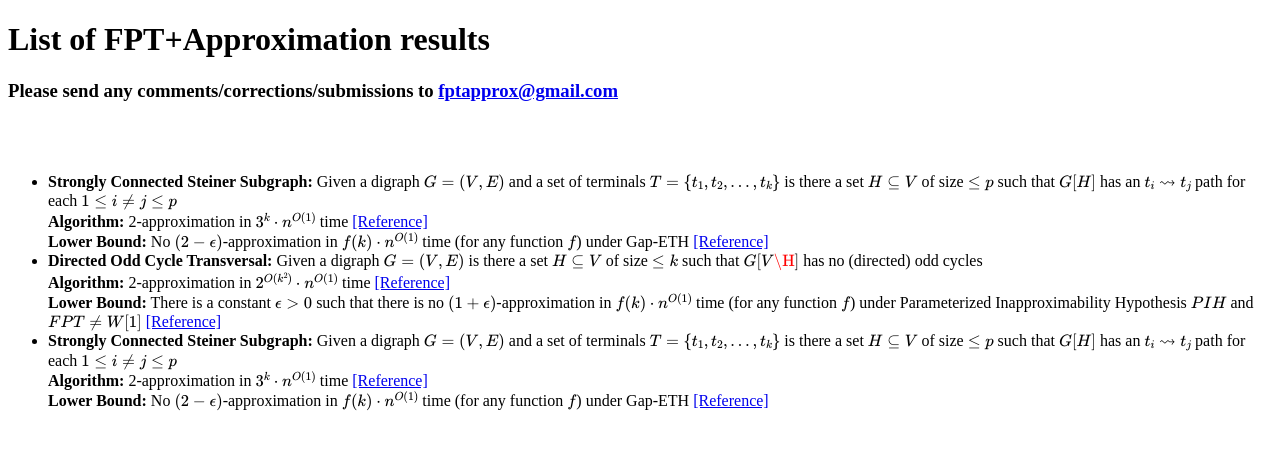
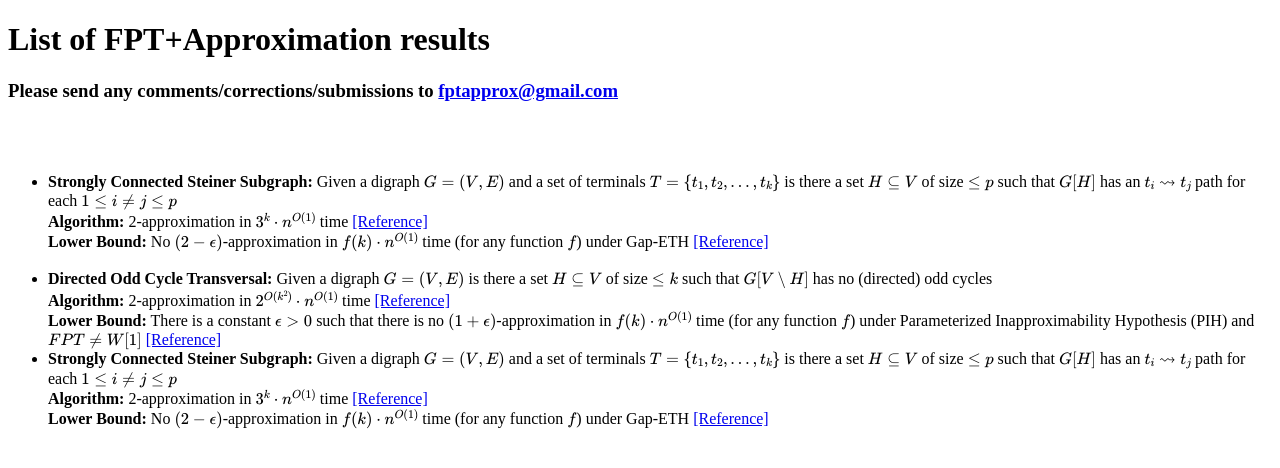
Before and after one commit to rajeshchitnis/rajeshchitnis.github.io, a Jekyll site: the page fpt-approx.html, which Jekyll copies as it is, in a window 1280 px wide. Shown: the top 468 px of the page. Built offline with Jekyll 4.4.1, drawn with Linux system fonts in a browser that asks for light colours; formulas are drawn with MathJax 3.

Commit message:
Update fpt-approx.html
a

```diff
--- a/fpt-approx.html
+++ b/fpt-approx.html
@@ -31,10 +31,12 @@
 <b>Lower Bound:</b> No \((2-\epsilon)\)-approximation in \(f(k)\cdot n^{O(1)}\) time (for any function \(f\)) under Gap-ETH <a href="https://arxiv.org/abs/1707.06499">  [Reference]</a> <br>
 </li>
 
+<br>
+
 <li>
-<b>Directed Odd Cycle Transversal:</b> Given a digraph \(G=(V,E)\) is there a set \(H\subseteq V\) of size \(\leq k\) such that \(G[V\H]\) has no (directed) odd cycles<br>
+<b>Directed Odd Cycle Transversal:</b> Given a digraph \(G=(V,E)\) is there a set \(H\subseteq V\) of size \(\leq k\) such that \(G[V\setminus H]\) has no (directed) odd cycles<br>
 <b>Algorithm:</b>  2-approximation in \(2^{O(k^2)}\cdot n^{O(1)}\) time <a href="https://arxiv.org/abs/1704.04249">  [Reference]</a> <br>
-<b>Lower Bound:</b> There is a constant \(\epsilon>0\) such that there is no \((1+\epsilon)\)-approximation in \(f(k)\cdot n^{O(1)}\) time (for any function \(f\)) under Parameterized Inapproximability Hypothesis \(PIH\) and \(FPT\neq W[1]\) <a href="https://arxiv.org/abs/1704.04249">  [Reference]</a> <br>
+<b>Lower Bound:</b> There is a constant \(\epsilon>0\) such that there is no \((1+\epsilon)\)-approximation in \(f(k)\cdot n^{O(1)}\) time (for any function \(f\)) under Parameterized Inapproximability Hypothesis (PIH) and \(FPT\neq W[1]\) <a href="https://arxiv.org/abs/1704.04249">  [Reference]</a> <br>
 </li>
 
 
```
